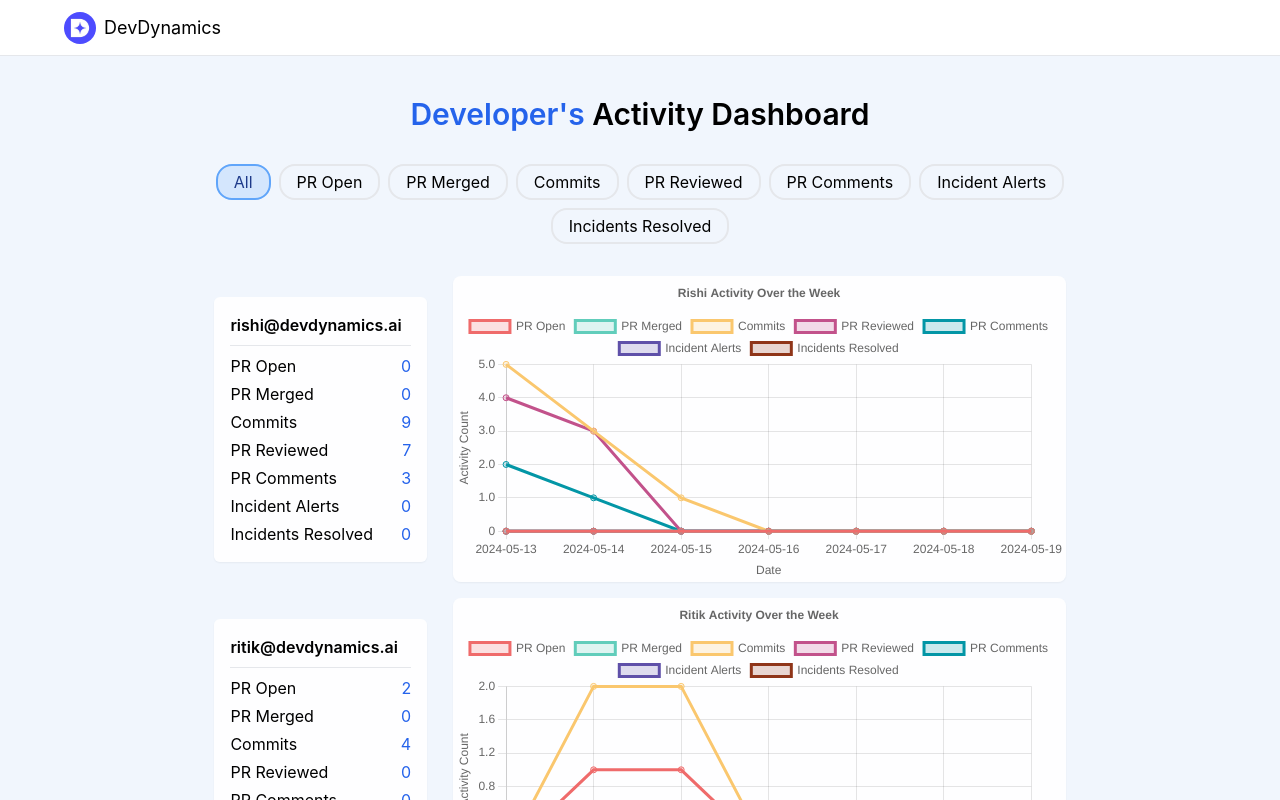
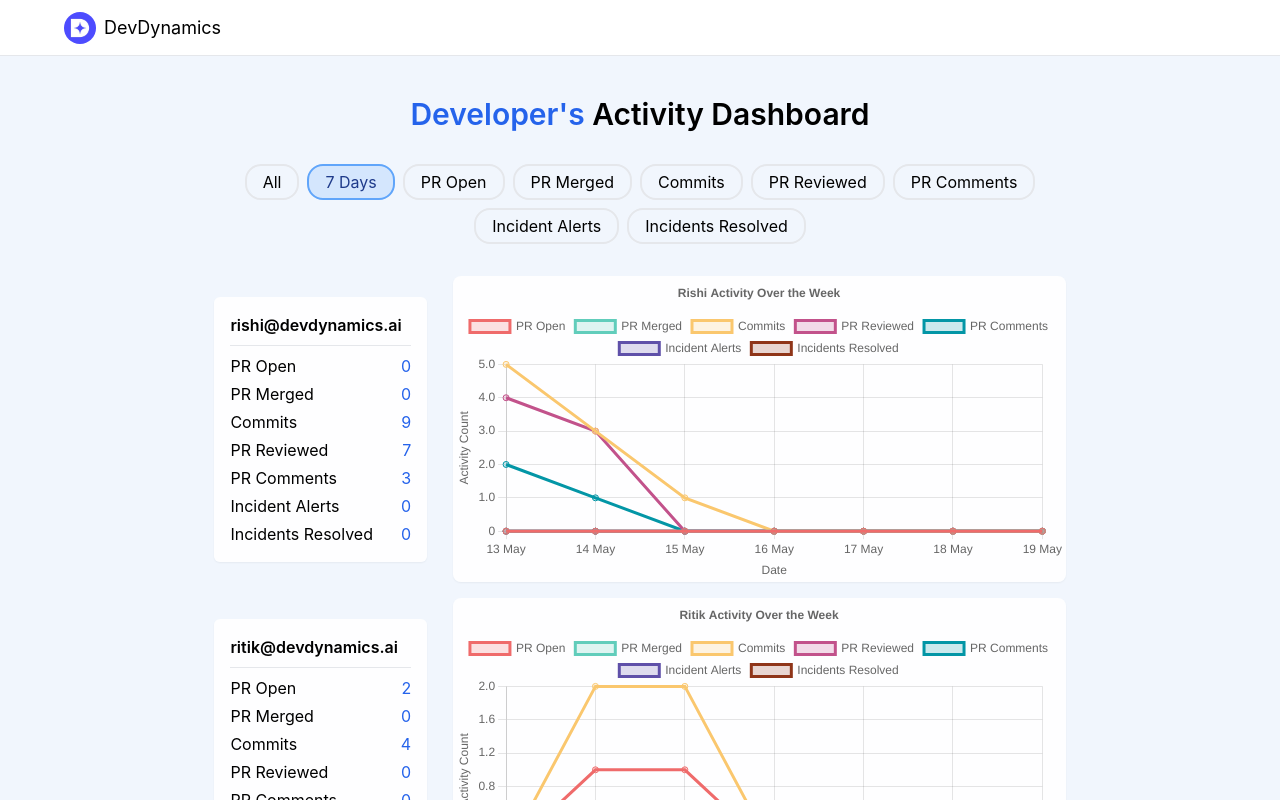
Before and after one commit to NegativE333/dev-dynamics-om-tekade, a React (Create React App) app: page / in a window 1280 px wide. Shown: the top 800 px of the page. Built offline with nearby package versions, Linux system fonts and the light colour scheme.

Commit message:
all days and 7 days filter add

```diff
--- a/src/App.tsx
+++ b/src/App.tsx
@@ -11,7 +11,7 @@ import { Footer } from './components/Footer';
 function App() {
 
   const [data, setData] = useState<DeveloperActivity[]>([]);
-  const [filter, setFilter] = useState<string>("all");
+  const [filter, setFilter] = useState<string>("7 Days");
 
   useEffect(() => {
     setData(sampleData.data.AuthorWorklog.rows);
@@ -22,8 +22,11 @@ function App() {
       return new Date(b.date).getTime() - new Date(a.date).getTime();
     }).slice(0, 7).reverse();
 
-    if (filter === "all") {
+    if(filter === "7 Days"){
       return sortedActivities;
+    }
+    else if (filter === "all") {
+      return developerActivity.dayWiseActivity;
     } else {
       return sortedActivities.map(day => ({
         ...day,
--- a/src/components/ActivityChart.tsx
+++ b/src/components/ActivityChart.tsx
@@ -2,6 +2,7 @@ import { DayWiseActivity } from "../types";
 import { Line } from 'react-chartjs-2';
 import { Chart, CategoryScale, LinearScale, PointElement, LineElement, Title, Tooltip, Legend } from "chart.js";
 import { SummaryCard } from "./SummaryCard";
+import {format} from 'date-fns';
 
 Chart.register(CategoryScale, LinearScale, PointElement, LineElement, Title, Tooltip, Legend);
 
@@ -23,7 +24,7 @@ export const ActivityChart = ({
     name = name[0].toUpperCase() + name.substring(1);
 
     const labels = data.map((day) => (
-        day.date
+        format(day.date, "d MMM")
     ));
 
     const activities = data.reduce((a, day) => {
@@ -31,7 +32,7 @@ export const ActivityChart = ({
             if (!a[item.label]) {
                 a[item.label] = [];
             }
-            a[item.label].push({ x: day.date, y: parseInt(item.count) })
+            a[item.label].push({ x: format(day.date, "d MMM"), y: parseInt(item.count) })
         })
         return a;
     }, {} as Record<string, { x: string, y: number }[]>
--- a/src/components/Filter.tsx
+++ b/src/components/Filter.tsx
@@ -21,6 +21,15 @@ export const Filter = ({
                 className={`px-4 py-1 border-2 rounded-2xl transition ${currFilter === "all" ? 'border-blue-400 bg-blue-400/20 text-blue-900' : ""}`}
             >
                 All
+            </button>
+            <button
+                onClick={(e) => {
+                    e.preventDefault();
+                    onFilterChange("7 Days")
+                }}
+                className={`px-4 py-1 border-2 rounded-2xl transition ${currFilter === "7 Days" ? 'border-blue-400 bg-blue-400/20 text-blue-900' : ""}`}
+            >
+                7 Days
             </button>
             <button
                 onClick={(e) => {
```
